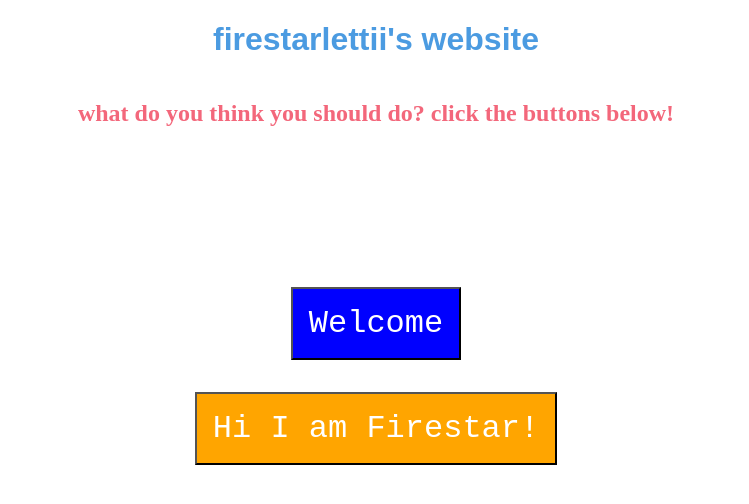
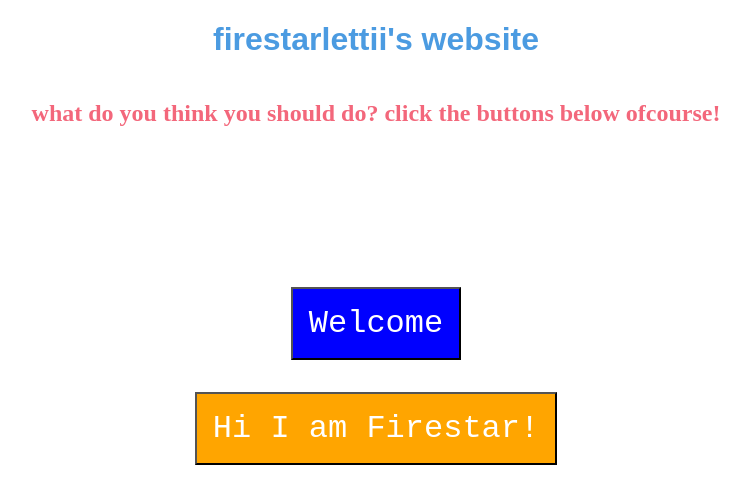
Before and after one commit to Firestar-Fire/My-first-website, a Next.js app: page / in a window 1280 px wide. Shown: the top 504 px of the page, without its empty margins (264-1013 px from the left). Built offline with nearby package versions, Linux system fonts and the light colour scheme.

Commit message:
changed the greeting

```diff
--- a/pages/index.js
+++ b/pages/index.js
@@ -19,7 +19,7 @@ function HomePage() {
           marginBottom: '10rem'
         }}
       >
-        what do you think you should do? click the buttons below!
+        what do you think you should do? click the buttons below ofcourse!
       </h2>
       <button
         style={{
```
